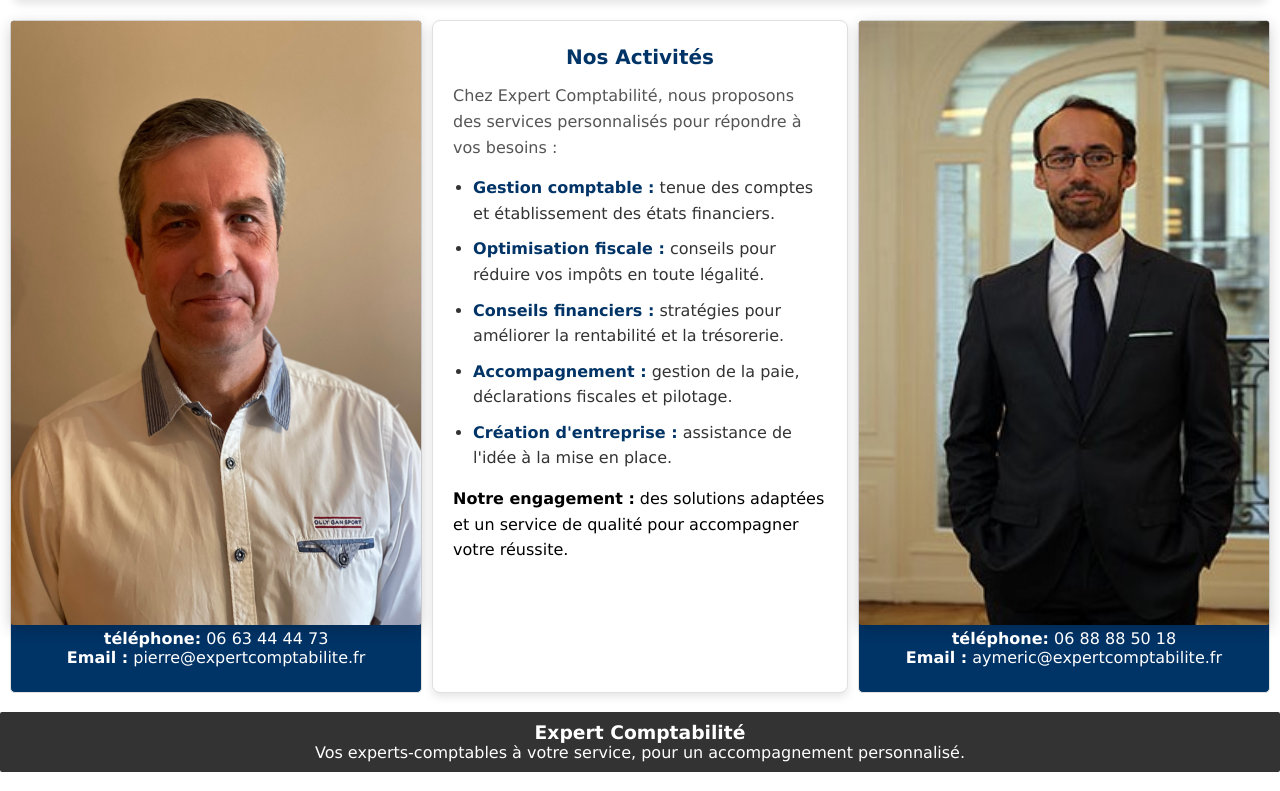
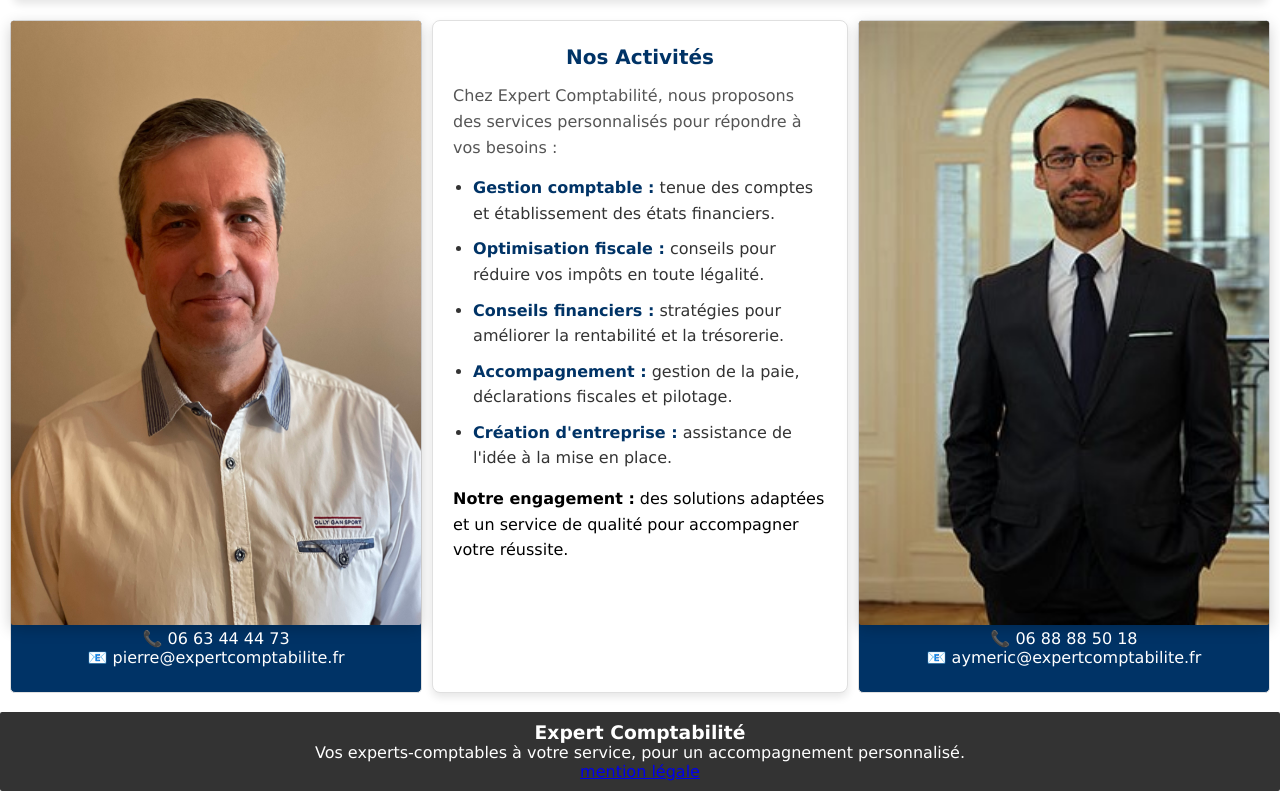
Before and after one commit to thomas-thd/test-, a plain HTML site: page index.html in a window 1280 px wide. Shown: the part 410-1201 px from the top of the page. Drawn offline with Linux system fonts and the light colour scheme.

Commit message:
Update index.html

```diff
--- a/index.html
+++ b/index.html
@@ -36,8 +36,8 @@
     <div id="container">
         <div id="box1">
             <img src="IMG_2576.jpg" width="100%">
-            <p><strong>téléphone:</strong> 06 63 44 44 73</p>
-                <p><strong>Email :</strong> <a href="mailto:pierre@expertcomptabilite.fr">pierre@expertcomptabilite.fr</a></p>
+            <p><strong>📞</strong> 06 63 44 44 73</p>
+                <p><strong>📧</strong> <a href="mailto:pierre@expertcomptabilite.fr">pierre@expertcomptabilite.fr</a></p>
 
         </div>
         <div id="box2">
@@ -58,8 +58,8 @@
 
         <div id="box3">
             <img src="Aymeric_Janet-1.jpg" width="100%">
-            <p><strong>téléphone:</strong> 06 88 88 50 18</p>
-            <p><strong>Email :</strong> <a href="mailto:aymeric@expertcomptabilite.fr">aymeric@expertcomptabilite.fr</a></p>
+            <p><strong>📞</strong> 06 88 88 50 18</p>
+            <p><strong>📧</strong> <a href="mailto:aymeric@expertcomptabilite.fr">aymeric@expertcomptabilite.fr</a></p>
         </div>
     </div>
     <br>
@@ -67,6 +67,8 @@
             <div class="footer-section">
                 <h3>Expert Comptabilité</h3>
                 <p>Vos experts-comptables à votre service, pour un accompagnement personnalisé.</p>
+
+            <a href="mention_legale.html"  class="mentions-legales">mention légale</a>
             </div>
 
 
```
